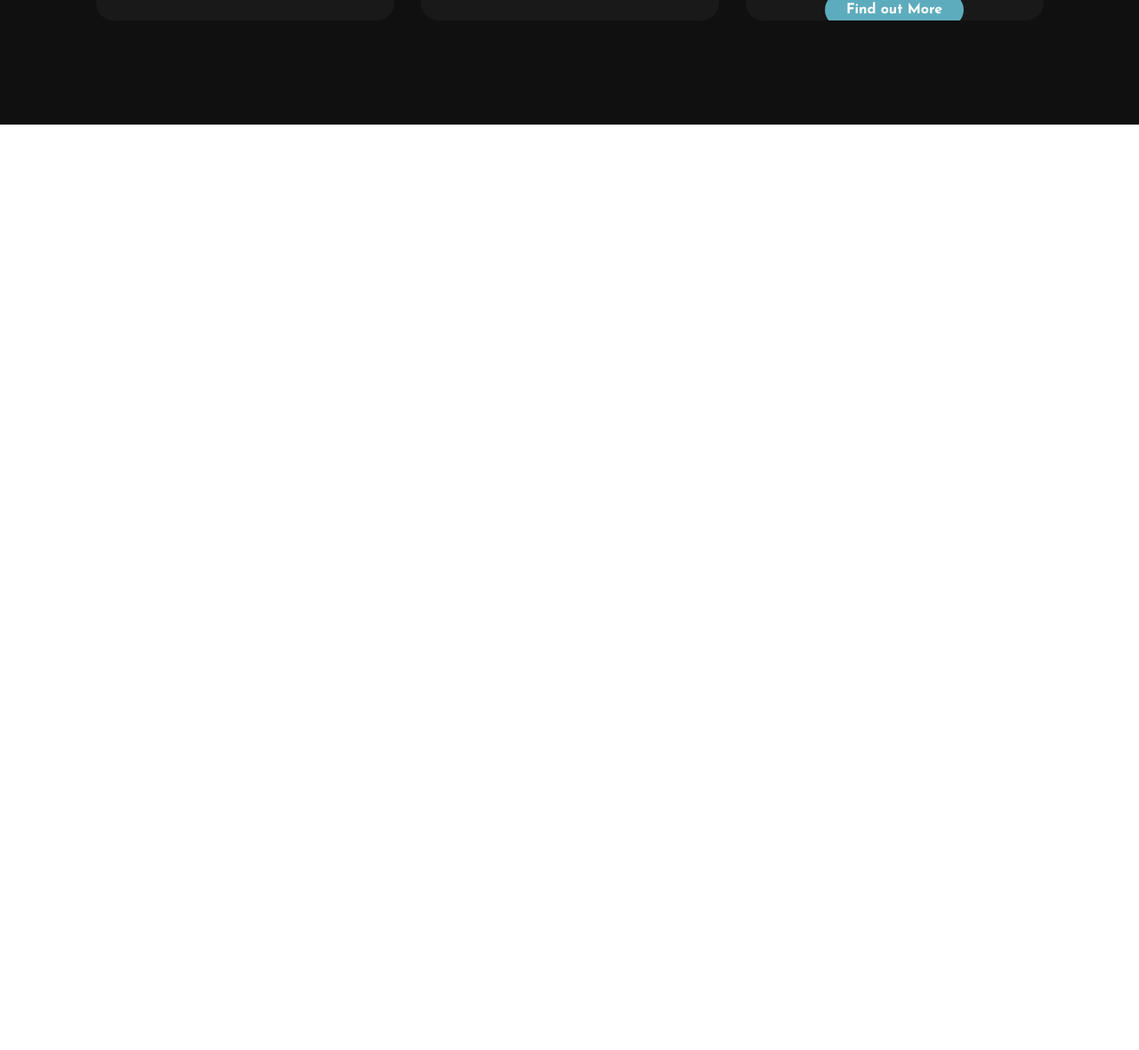
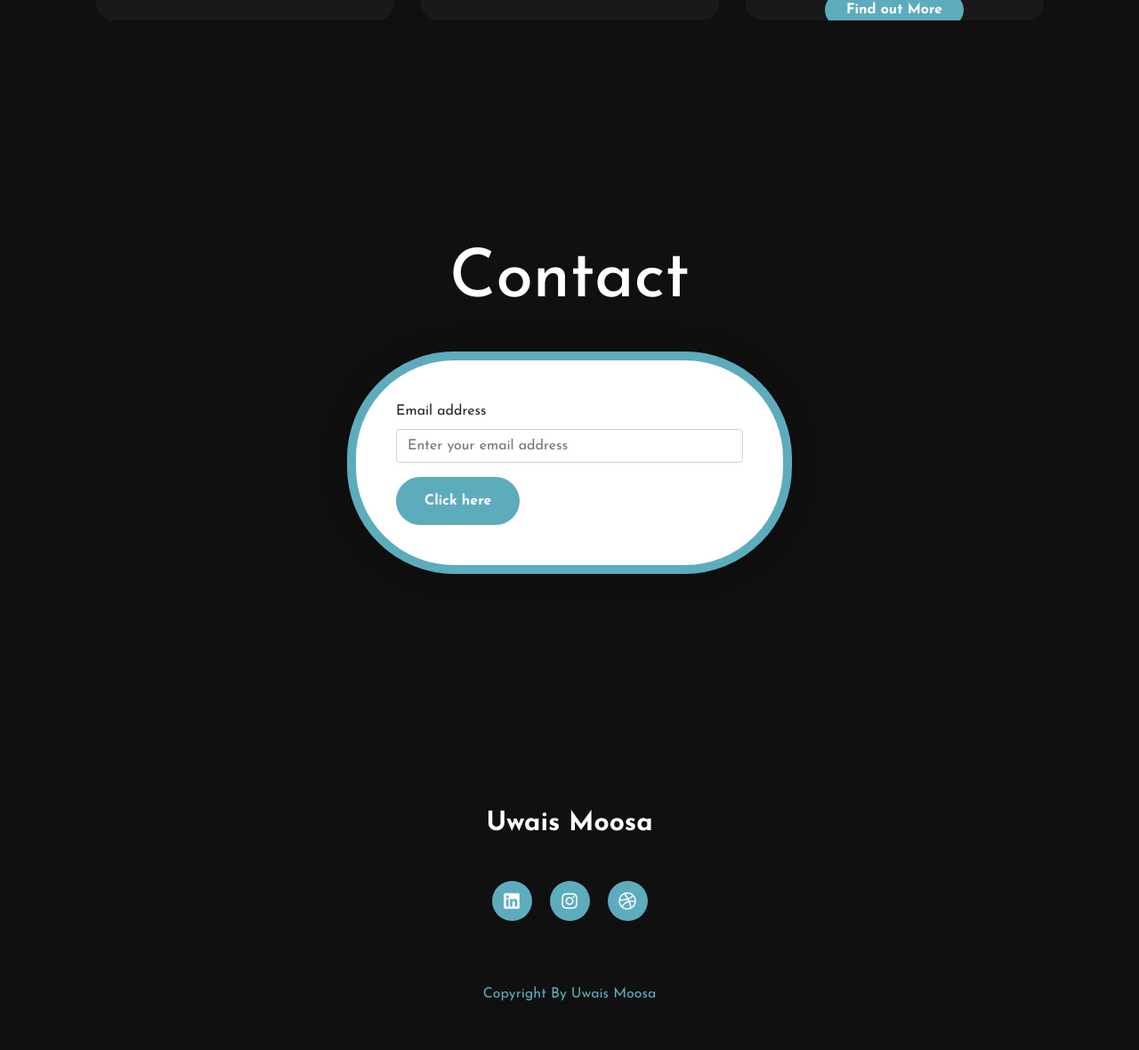
Before and after one commit to Uwais-Moosa/portfolio-Uwais, a plain HTML site: page index.html in a window 1280 px wide. Shown: the part 2844-4024 px from the top of the page at 89% size. Before the commit the page ends 2984 px from the top, so only its background shows below. Drawn offline with nearby package versions, Linux system fonts and the light colour scheme.

Commit message:
adds the footer and contact

```diff
--- a/css/style.css
+++ b/css/style.css
@@ -250,3 +250,77 @@ span{
 	align-items: center;
 	min-height: 400px;
 }
+/*Contact */
+.contact{
+	background: #101010;
+	width: 100%;
+	padding: 100px 0px;
+}
+.contact-title h2{
+	color: white;
+	font-size: 75px;
+	width: 1130px;
+	margin: 30px auto;
+	text-align: center;
+}
+/*Form*/
+form {
+	width: 500px;
+	margin: 35px auto;
+	padding: 45px;
+	border: 10px solid #5dacbd;
+	border-radius: 120px;
+	-webkit-box-shadow: 0 1px 4px rgba(0, 0, 0, 0.3), 0 0 40px rgba(0, 0, 0, 0.1) inset;
+	-moz-box-shadow: 0 1px 4px rgba(0, 0, 0, 0.3), 0 0 40px rgba(0, 0, 0, 0.1) inset;
+	box-shadow: 0 1px 4px rgba(0, 0, 0, 0.1), 0 0 40px rgba(0, 0, 0, 0.1);
+	background-color: white;
+}
+/*Footer*/
+footer{
+	position: relative;
+	width: 100%;
+	height: 400px;
+	background: #101010;
+	display: flex;
+	flex-direction: column;
+	align-items: center;
+	justify-content: center;
+}
+footer p:nth-child(1){
+	font-size: 30px;
+	color: white;
+	margin-bottom: 20px;
+	font-weight: bold;
+}
+footer p:nth-child(2){
+	color: white;
+	font-size: 17px;
+	width: 500px;
+	text-align: center;
+	line-height: 26px;
+}
+.social{
+	display: flex;
+}
+.social a{
+	width: 45px;
+	height: 45px;
+	display: flex;
+	align-items: center;
+	justify-content: center;
+	background:  #5dacbd;
+	border-radius: 50%;
+	margin: 22px 10px;
+	color: white;
+	text-decoration: none;
+	font-size: 20px;
+}
+.social a:hover{
+	transform: scale(1.3);
+	transition: .3s;
+}
+.end{
+	position: absolute;
+	color:#5dacbd;
+	bottom: 35px;
+}
--- a/index.html
+++ b/index.html
@@ -125,3 +125,30 @@
         </div>
     </div>
 </section>
+<!---contact--->
+	<section class="contact">
+		<div class="contact-title">
+			<div id="contact-link"><h2>Contact</h2></div>
+		</div>
+		<form>
+			<div class="form-group">
+			  <label for="exampleInputEmail1">Email address</label>
+			  <input type="email" class="form-control" id="exampleInputEmail1" aria-describedby="emailHelp"
+				placeholder="Enter your email address">
+			</div>
+			<button type="submit" class="button">Click here</button>
+		</form>
+	</section>
+<!---Footer-->
+<footer>
+		<p>Uwais Moosa</p>
+		<div class="social">
+			<a href="#"><i class="fab fa-linkedin"></i></a>
+			<a href="#"><i class="fab fa-instagram"></i></a>
+			<a href="#"><i class="fab fa-dribbble"></i></a>
+		</div>
+		<p class="end">Copyright By Uwais Moosa</p>
+
+	</footer>
+</body>
+</html>
```
